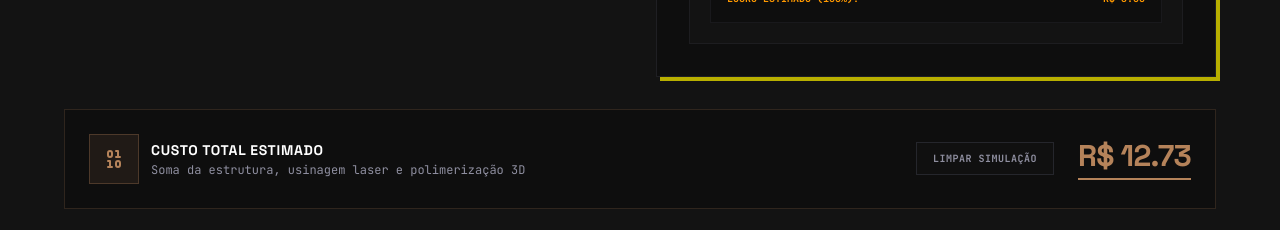
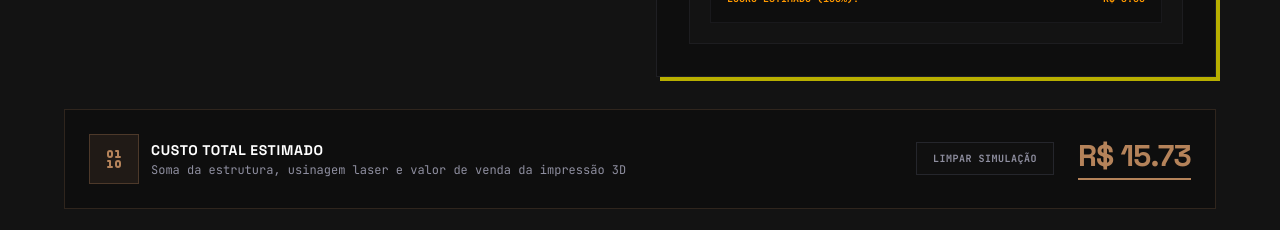
Before and after one commit to marceloengvs-hub/esteira-tech, a Next.js app: page / in a window 1280 px wide. Shown: the part 5320-5550 px from the top of the page. Built offline with nearby package versions, Linux system fonts and the light colour scheme; no server answers; the database is empty.

Commit message:
fix: soma o valor de venda sugerido da impressao 3d no custo total estimado em vez do custo de producao

```diff
--- a/app/page.tsx
+++ b/app/page.tsx
@@ -165,7 +165,7 @@ export default function Page() {
   const printCostPerPiece = printProductionCostRaw * (projectType === 'PESQUISA' ? 0.5 : 1.0);
   const totalPrintCost = printCostPerPiece * printQuantity;
 
-  const estimatedTotalCost = mdfCost + laserCutCost + laserEngraveCost + totalPrintCost;
+  const estimatedTotalCost = mdfCost + laserCutCost + laserEngraveCost + (totalPrintCost * 2);
 
   const handleResetSimulation = () => {
     setMdfWidth(32);
@@ -1220,7 +1220,7 @@ export default function Page() {
               </div>
               <div>
                 <h4 className="font-display text-white font-bold uppercase text-sm tracking-wider">Custo Total Estimado</h4>
-                <p className="font-mono text-xs text-[#8f8fa0] mt-0.5">Soma da estrutura, usinagem laser e polimerização 3D</p>
+                <p className="font-mono text-xs text-[#8f8fa0] mt-0.5">Soma da estrutura, usinagem laser e valor de venda da impressão 3D</p>
               </div>
             </div>
             <div className="flex items-center gap-6 self-stretch md:self-auto justify-between md:justify-end w-full md:w-auto">
```
